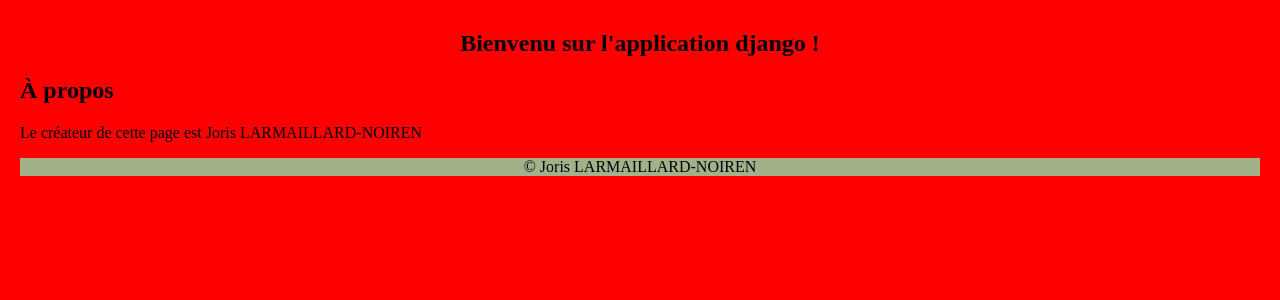
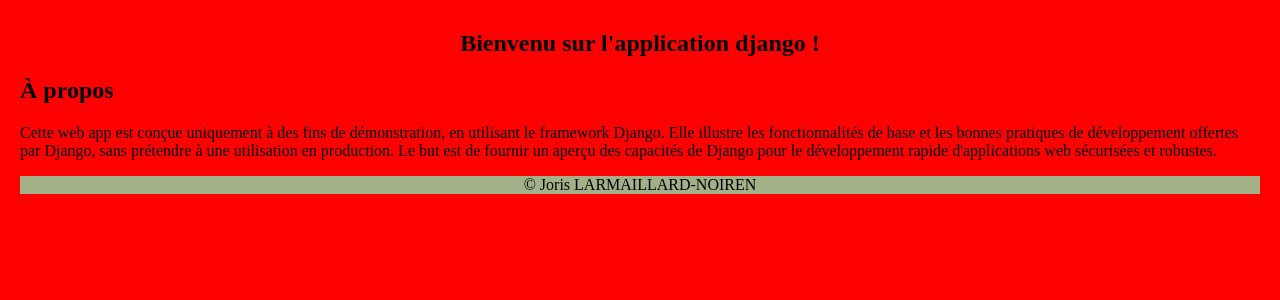
Before and after one commit to 31Joojo/django-web-app, a Django app: page /about-us/ in a window 1280 px wide. Shown: the part 138-438 px from the top of the page. Run offline with Django 5.2, Linux system fonts and the light colour scheme.

Commit message:
Mise à jour du contenu de la page : description de l'objectif du site

```diff
--- a/merchex/listings/templates/listings/about.html
+++ b/merchex/listings/templates/listings/about.html
@@ -3,6 +3,10 @@
 {% block content %}
 
     <h2>À propos</h2>
-    <p>Le créateur de cette page est Joris LARMAILLARD-NOIREN</p>
+    <p>
+        Cette web app est conçue uniquement à des fins de démonstration, en utilisant le framework Django.
+        Elle illustre les fonctionnalités de base et les bonnes pratiques de développement offertes par Django, sans prétendre à une utilisation en production.
+        Le but est de fournir un aperçu des capacités de Django pour le développement rapide d'applications web sécurisées et robustes.
+    </p>
 
 {% endblock %}
```
